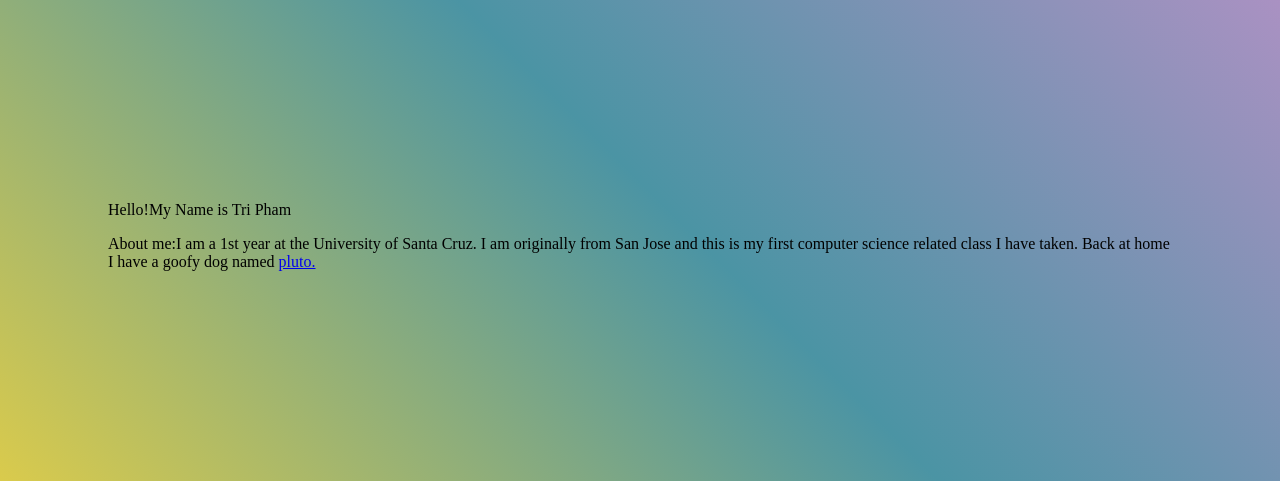
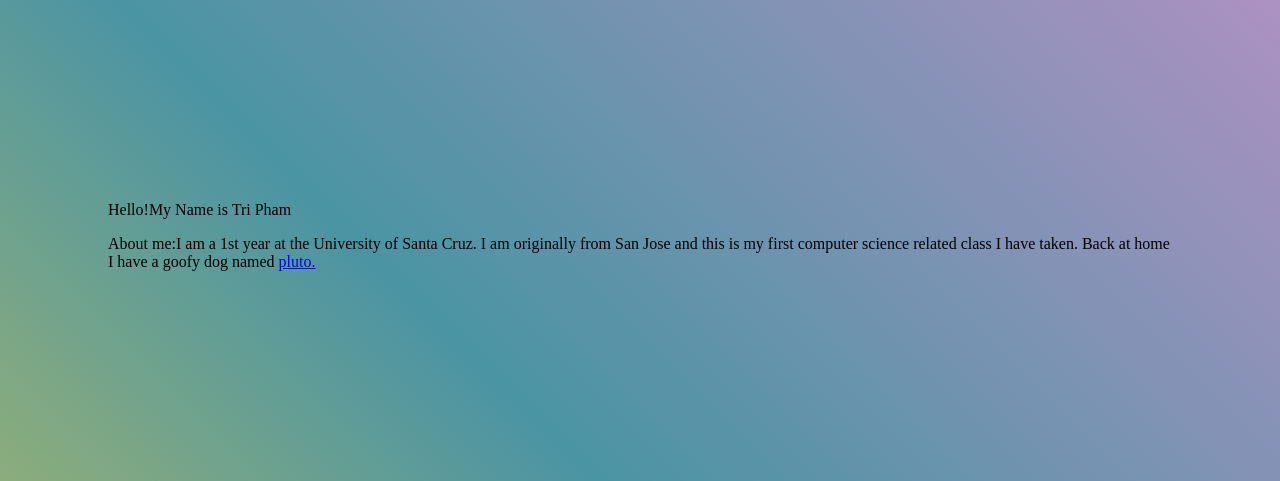
Before and after one commit to Treeeeeee-e/website, a plain HTML site: page index.html in a window 1280 px wide. Shown: the part 73-554 px from the top of the page. Drawn offline with Linux system fonts and the light colour scheme.

Commit message:
Update style.css

```diff
--- a/style.css
+++ b/style.css
@@ -3,8 +3,8 @@ html{
     background: -moz-linear-gradient(45deg, #FFD935 0%, #4B94A4 57%, #B291C5 100%);
     background: -webkit-linear-gradient(45deg, #FFD935 0%, #4B94A4 57%, #B291C5 100%);
     background: linear-gradient(45deg, #FFD935 0%, #4B94A4 57%, #B291C5 100%);
-    height: 100%;
-    min-height:100%;
+    height: 200%;
+
 }
 .headers{
     color: #4D9900
```
